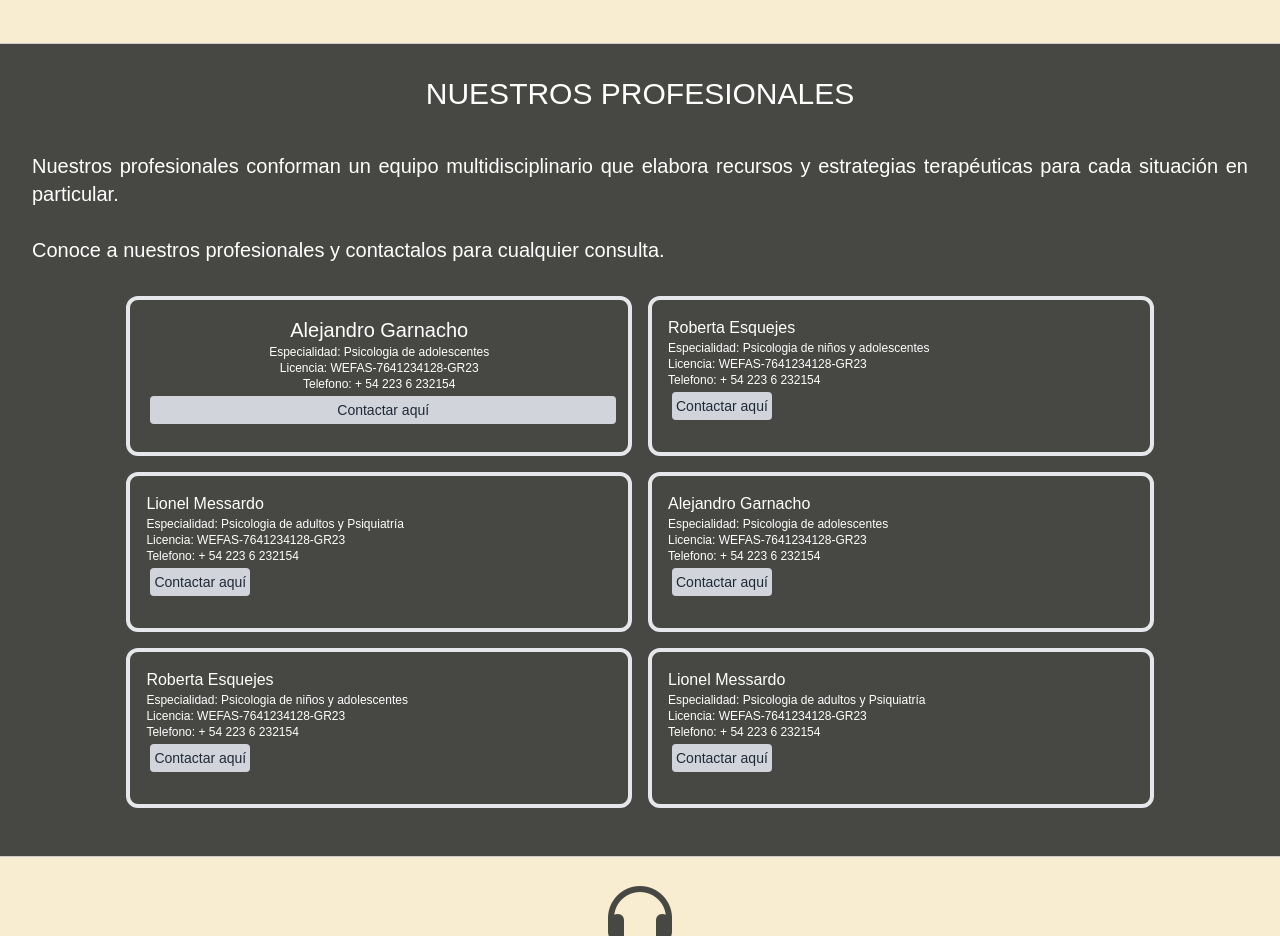
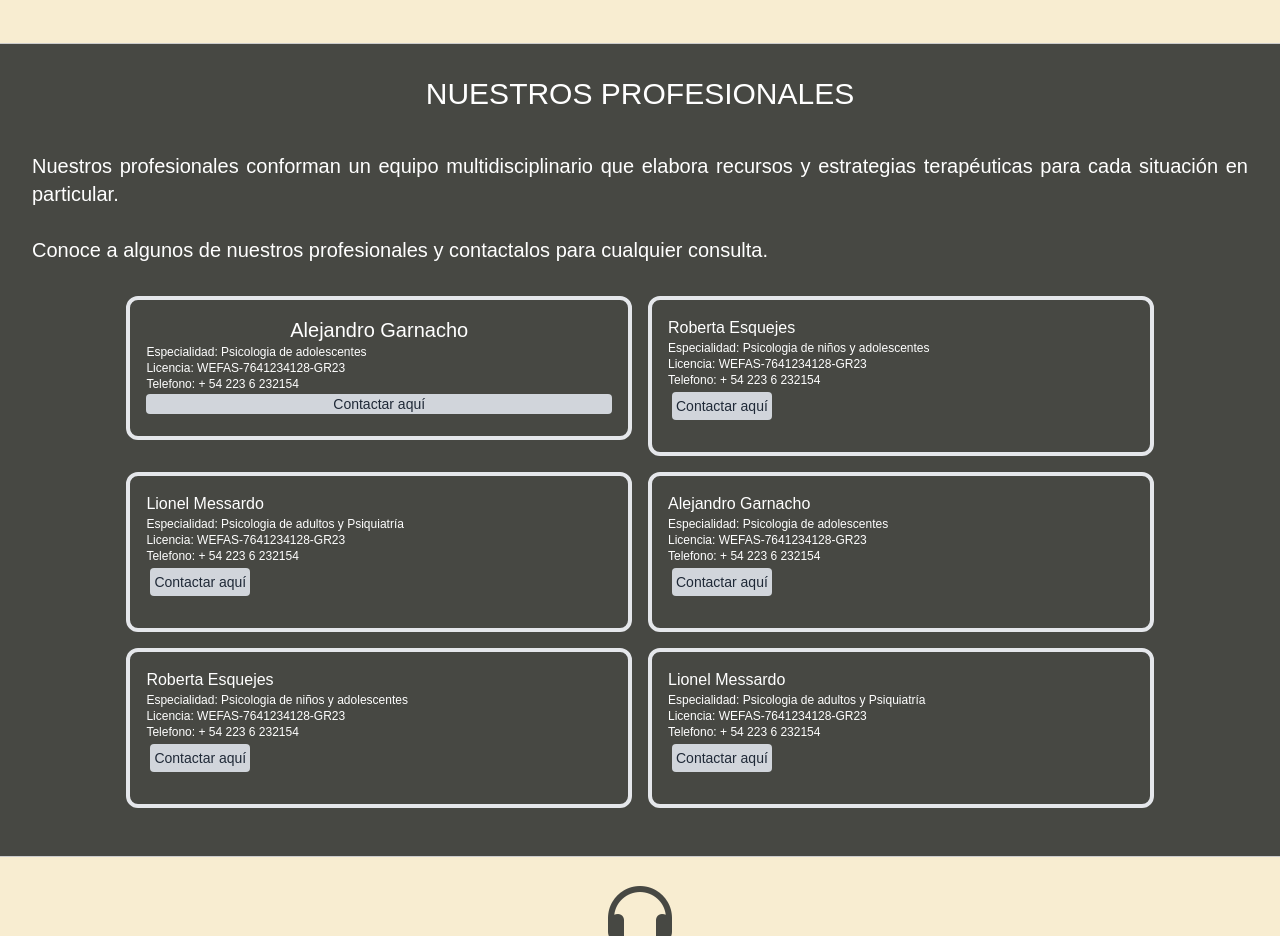
Before and after one commit to frandatagh/lostilosweb, a website: page index.html in a window 1280 px wide. Shown: the part 4360-5296 px from the top of the page. Drawn offline with nearby package versions, Linux system fonts and the light colour scheme.

Commit message:
tarjetas

```diff
--- a/index.html
+++ b/index.html
@@ -180,22 +180,20 @@
 
     <section id="section-02" class="p-2 h-auto">
         <h2 class="p-4 m-2 text-3xl text-center">NUESTROS PROFESIONALES</h2>
-        <p class="p-4 m-2 text-xl text-justify">Nuestros profesionales conforman un equipo multidisciplinario que elabora recursos y estrategias terapéuticas para cada situación en particular.<br/><br/>Conoce a nuestros profesionales y contactalos para cualquier consulta.</p>
+        <p class="p-4 m-2 text-xl text-justify">Nuestros profesionales conforman un equipo multidisciplinario que elabora recursos y estrategias terapéuticas para cada situación en particular.<br/><br/>Conoce a algunos de nuestros profesionales y contactalos para cualquier consulta.</p>
 
         <div class="w-full flex flex-wrap justify-center pb-8">
-            <div class="w-2/5 min-w-80 h-40 p-2 m-2 bg-custom-dark flex border-4 rounded-xl hover:border-4" >
+            <div class="w-2/5 min-w-80 h-36 p-2 m-2 bg-custom-dark flex border-4 rounded-xl hover:border-4" >
 
                 <div class="p-2 items-center text-center w-full">
-                    <div>
                         <h3 class="text-xl text-center">Alejandro Garnacho</h3>
-                    </div>
-                    <div>
+                    <div class="text-left">
                         <p class="text-xs">Especialidad: Psicologia de adolescentes</p>
                         <p class="text-xs">Licencia: WEFAS-7641234128-GR23</p>
                         <p class="text-xs">Telefono: + 54 223 6 232154</p>
                     </div>
 
-                    <button class="p-1 m-1 w-full text-sm bg-gray-300 text-gray-800 border-black rounded hover:bg-amber-100">Contactar aquí</button>
+                    <button class=" w-full text-sm bg-gray-300 text-gray-800 border-black rounded hover:bg-amber-100">Contactar aquí</button>
                 </div>
             </div>
             <div class="w-2/5 min-w-80 h-40 p-2 m-2 bg-custom-dark flex border-4 rounded-xl hover:border-4" >
```
